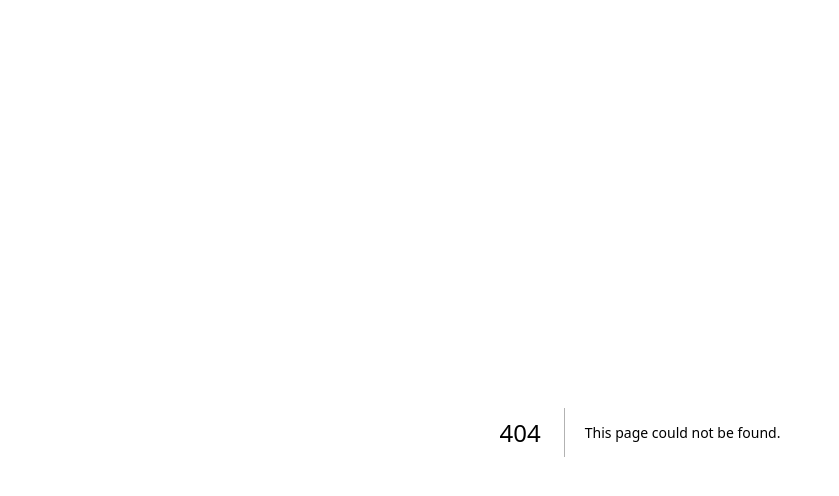
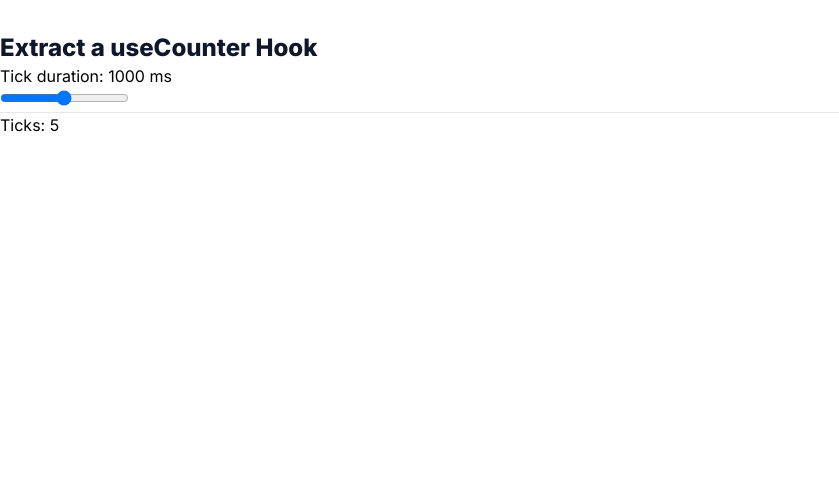
Before and after one commit to TaiseiNemoto/react-practice-app, a Next.js app: page /reusing-logic-with-custom-hooks/make-the-counter-delay-configurable in a window 1280 px wide. Before the commit this address had no page. Shown: the top 496 px of the page, without its empty margins (0-839 px from the left). Built offline with nearby package versions, Linux system fonts and the light colour scheme.

Commit message:
[add]Reusing Logic with Custom Hooks：Make the counter delay configurableまで完了

```diff
--- /dev/null
+++ b/src/app/reusing-logic-with-custom-hooks/make-the-counter-delay-configurable/page.tsx
@@ -0,0 +1,11 @@
+import H1Element from '@/components/common/H1Element';
+import DelayCounter from '@/components/reusing-logic-with-custom-hooks/extract-a-usecounter-hook/make-the-counter-delay-configurable/DelayCounter';
+
+export default function page() {
+  return (
+    <main>
+      <H1Element title="Extract a useCounter Hook" />
+      <DelayCounter />
+    </main>
+  );
+}
--- /dev/null
+++ b/src/app/reusing-logic-with-custom-hooks/make-the-counter-delay-configurable/useCounter.ts
@@ -0,0 +1,14 @@
+import { useEffect, useState } from 'react';
+
+export function useCounter(delay: number) {
+  const [count, setCount] = useState(0);
+
+  useEffect(() => {
+    const id = setInterval(() => {
+      setCount((c) => c + 1);
+    }, delay);
+    return () => clearInterval(id);
+  }, [delay]);
+
+  return count;
+}
--- a/src/app/reusing-logic-with-custom-hooks/page.tsx
+++ b/src/app/reusing-logic-with-custom-hooks/page.tsx
@@ -9,6 +9,10 @@ export default function page() {
         link="/reusing-logic-with-custom-hooks/extract-a-usecounter-hook"
         pageName="Extract a useCounter Hook"
       />
+      <PageLink
+        link="/reusing-logic-with-custom-hooks/make-the-counter-delay-configurable"
+        pageName="Make the counter delay configurable"
+      />
     </main>
   );
 }
--- /dev/null
+++ b/src/components/reusing-logic-with-custom-hooks/extract-a-usecounter-hook/make-the-counter-delay-configurable/DelayCounter.tsx
@@ -0,0 +1,27 @@
+'use client';
+
+import { useCounter } from '@/app/reusing-logic-with-custom-hooks/make-the-counter-delay-configurable/useCounter';
+import { useState } from 'react';
+
+export default function DelayCounter() {
+  const [delay, setDelay] = useState(1000);
+  const count = useCounter(delay);
+
+  return (
+    <>
+      <label>
+        Tick duration: {delay} ms
+        <br />
+        <input
+          type="range"
+          value={delay}
+          min="10"
+          max="2000"
+          onChange={(e) => setDelay(Number(e.target.value))}
+        />
+      </label>
+      <hr />
+      <h1>Ticks: {count}</h1>
+    </>
+  );
+}
```
